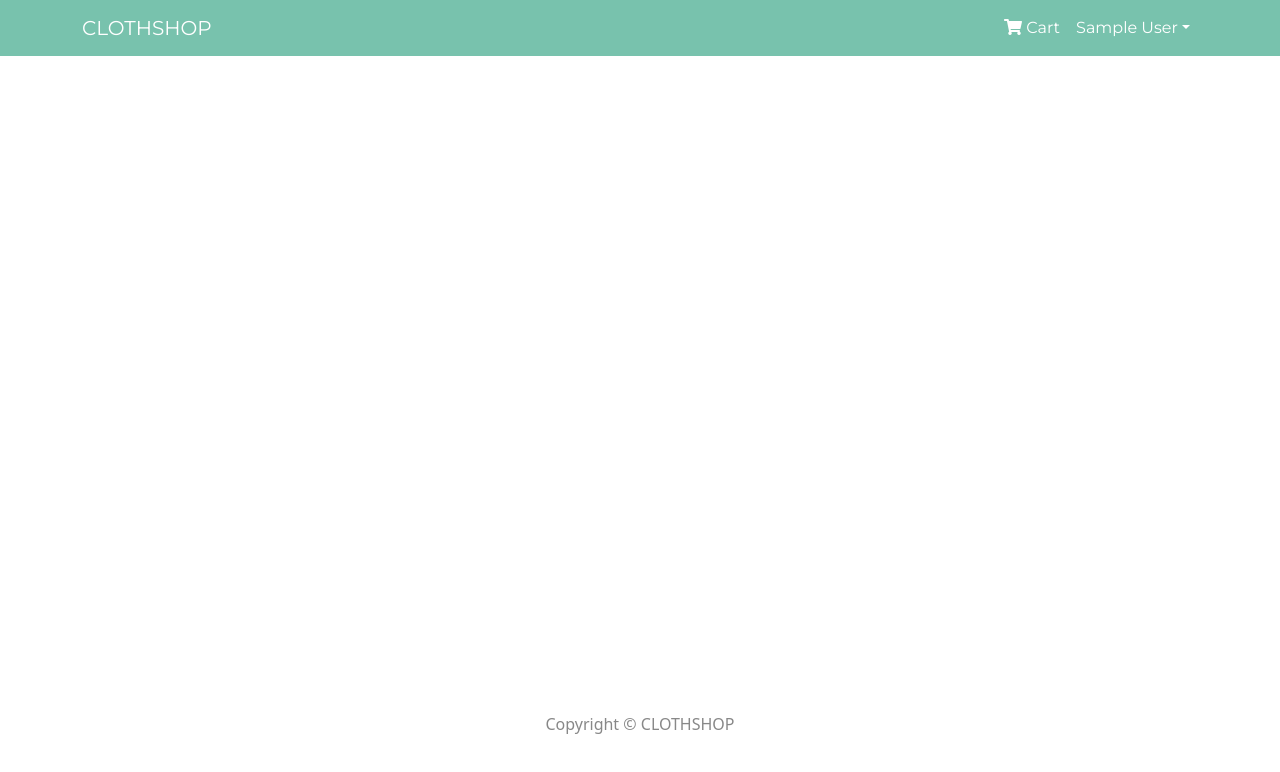
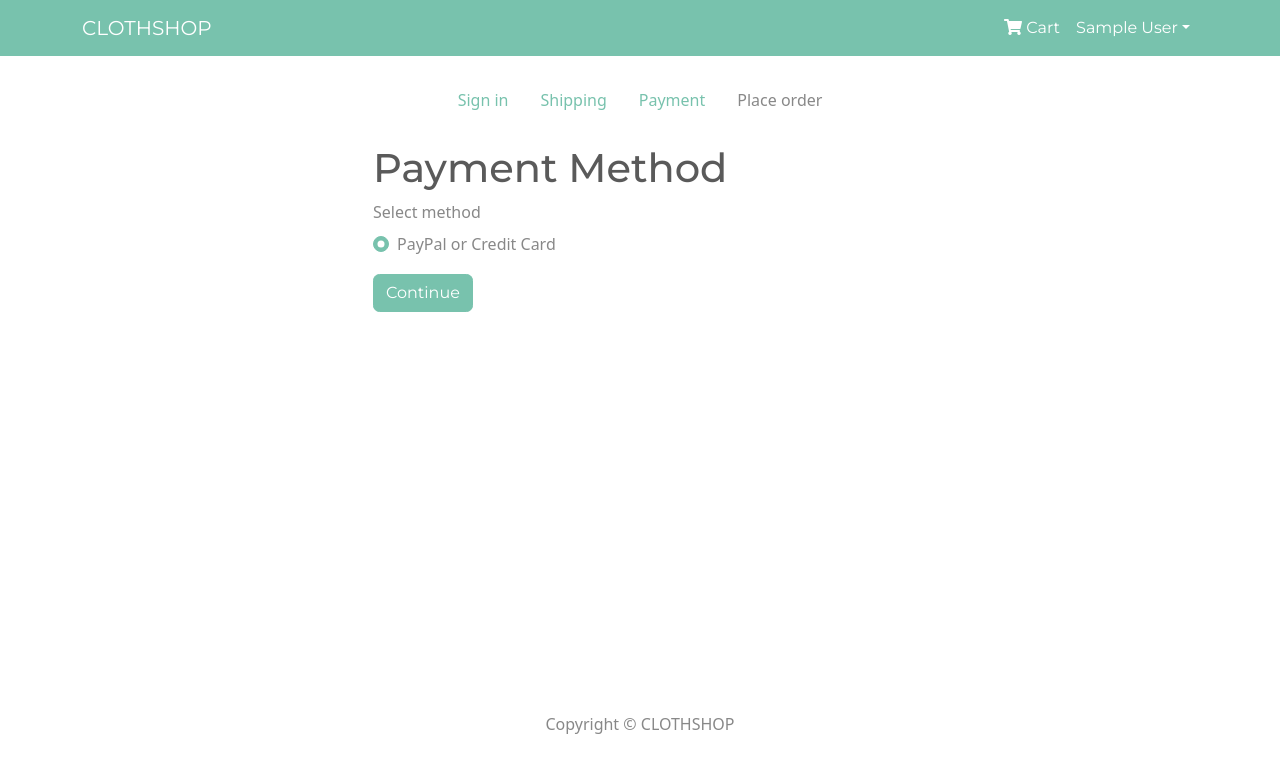
Before and after one commit to saidMounaim/cloth-shop, a React (Create React App) app in the folder frontend/: page /payment in a window 1280 px wide. Shown: the top 772 px of the page. Built offline with nearby package versions, Linux system fonts and the light colour scheme; sample sign-in values are in the browser's storage.

Commit message:
Add Payment Screen

```diff
--- a/frontend/src/App.js
+++ b/frontend/src/App.js
@@ -10,6 +10,7 @@
 import ProfileScreen from "./screens/ProfileScreen";
 import ProtectedRoute from "./components/ProtectedRoute";
 import ShippingScreen from "./screens/ShippingScreen";
+import PaymentScreen from "./screens/PaymentScreen";
 
 const App = () => {
   return (
@@ -29,6 +30,9 @@
             <Route path="/shipping" element={<ProtectedRoute />}>
               <Route path="/shipping" element={<ShippingScreen />} />
             </Route>
+            <Route path="/payment" element={<ProtectedRoute />}>
+              <Route path="/payment" element={<PaymentScreen />} />
+            </Route>
           </Routes>
         </Container>
       </main>
--- a/frontend/src/redux/actions/cartActions.js
+++ b/frontend/src/redux/actions/cartActions.js
@@ -30,3 +30,9 @@
 
   localStorage.setItem("shippingAddress", JSON.stringify(data));
 };
+
+export const savePaymentMethod = (data) => (dispatch) => {
+  dispatch({ type: actions.CART_SAVE_PAYMENT_METHOD, payload: data });
+
+  localStorage.setItem("paymentMethod", JSON.stringify(data));
+};
--- a/frontend/src/redux/constants/cartConstants.js
+++ b/frontend/src/redux/constants/cartConstants.js
@@ -1,3 +1,4 @@
 export const CART_ADD_ITEM = "CART_ADD_ITEM";
 export const CART_REMOVE_ITEM = "CART_REMOVE_ITEM";
 export const CART_SAVE_SHIPPING_ADDRESS = "CART_SAVE_SHIPPING_ADDRESS";
+export const CART_SAVE_PAYMENT_METHOD = "CART_SAVE_PAYMENT_METHOD";
--- a/frontend/src/redux/reducers/cartReducers.js
+++ b/frontend/src/redux/reducers/cartReducers.js
@@ -1,7 +1,7 @@
 import * as actions from "../constants/cartConstants";
 
 export const cartReducers = (
-  state = { cartItems: [], shippingAddress: [] },
+  state = { cartItems: [], shippingAddress: [], paymentMethod: "" },
   action
 ) => {
   switch (action.type) {
@@ -36,6 +36,12 @@
         shippingAddress: action.payload,
       };
 
+    case actions.CART_SAVE_PAYMENT_METHOD:
+      return {
+        ...state,
+        paymentMethod: action.payload,
+      };
+
     default:
       return state;
   }
--- /dev/null
+++ b/frontend/src/screens/PaymentScreen.js
@@ -0,0 +1,69 @@
+import React, { useState } from "react";
+import { useNavigate } from "react-router-dom";
+import { Button, Form, Col } from "react-bootstrap";
+import FormContainer from "../components/FormContainer";
+import { useSelector, useDispatch } from "react-redux";
+import { savePaymentMethod } from "../redux/actions/cartActions";
+import CheckoutSteps from "../components/CheckoutSteps";
+
+const PaymentScreen = () => {
+  const [paymentMethod, setPaymentMethod] = useState("PayPal");
+
+  const dispatch = useDispatch();
+  let navigate = useNavigate();
+  const cart = useSelector((state) => state.cart);
+  const { shippingAddress } = cart;
+
+  if (!shippingAddress) navigate("/shipping");
+
+  const handlePaymentMethod = (e) => {
+    e.preventDefault();
+    dispatch(savePaymentMethod(paymentMethod));
+    console.log(paymentMethod);
+    navigate("/placeorder");
+  };
+
+  return (
+    <FormContainer>
+      <CheckoutSteps step1 step2 step3 />
+      <h1>Payment Method</h1>
+      <Form onSubmit={handlePaymentMethod}>
+        <Form.Group>
+          <Form.Label as="label">Select method</Form.Label>
+        </Form.Group>
+
+        <Col>
+          <Form.Group>
+            <Form.Check
+              type="radio"
+              label="PayPal or Credit Card"
+              id="PayPal"
+              value="PayPal"
+              name="paymentMethod"
+              checked
+              onChange={(e) => setPaymentMethod(e.target.value)}
+            ></Form.Check>
+          </Form.Group>
+        </Col>
+
+        {/* <Col>
+          <Form.Check
+            type="radio"
+            label="Stripe"
+            id="Stripe"
+            value="Stripe"
+            name="paymentMethod"
+            checked
+            onChange={(e) => setPaymentMethod(e.target.value)}
+          ></Form.Check>
+        </Col> */}
+
+        <Button className="mt-3" type="submit" variant="primary">
+          Continue
+        </Button>
+      </Form>
+    </FormContainer>
+  );
+};
+
+export default PaymentScreen;
```
